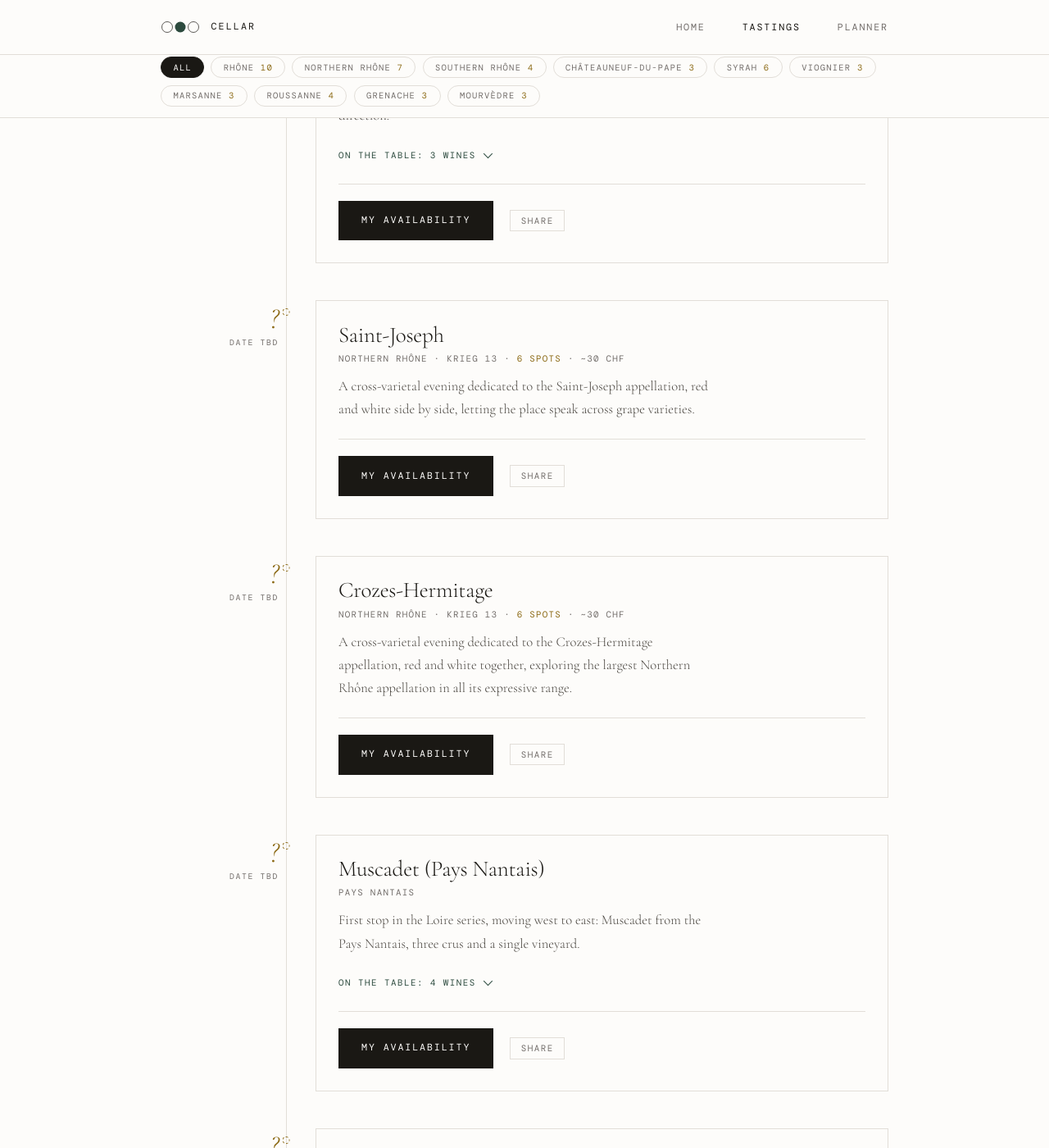
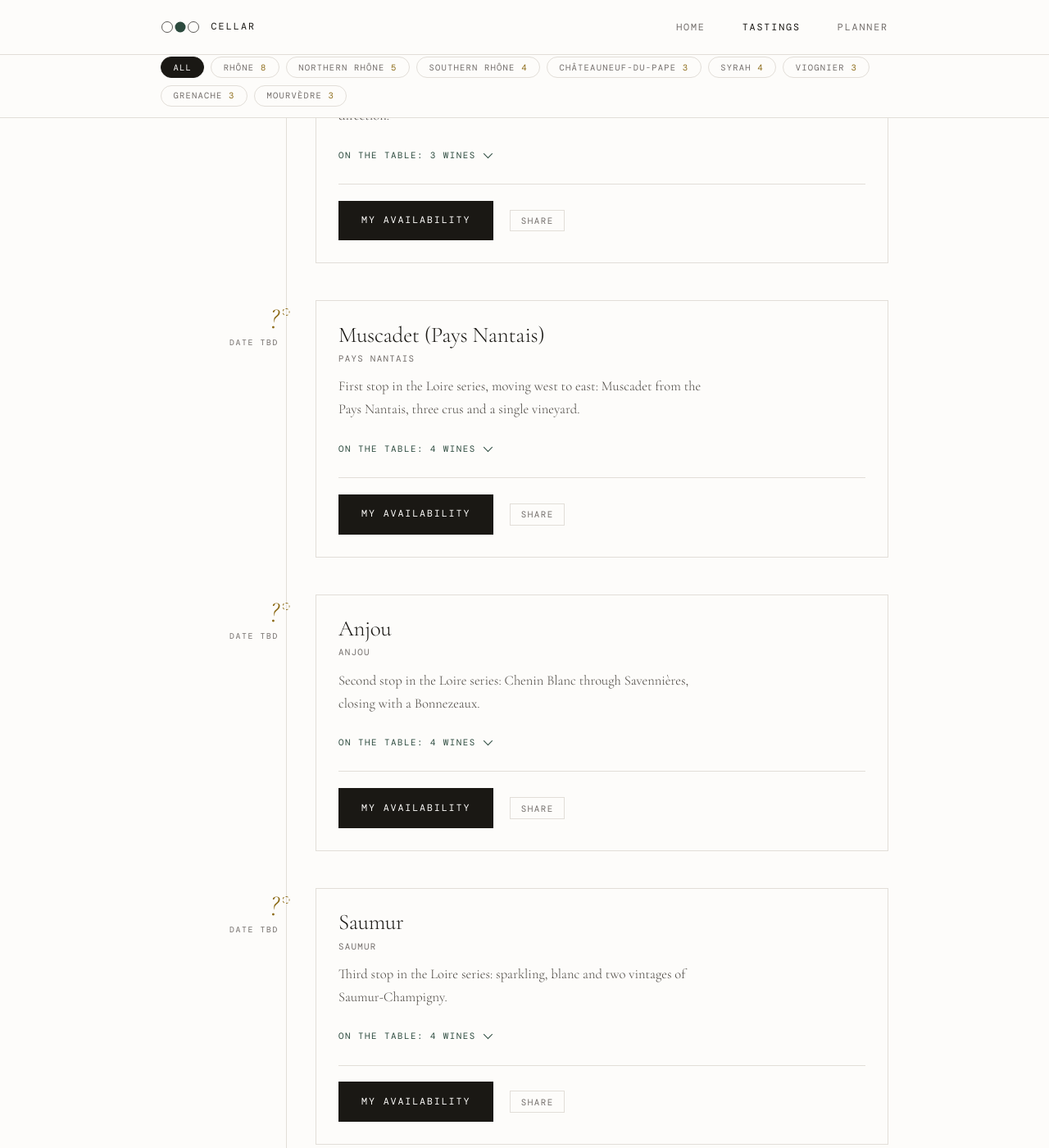
Before and after one commit to silviodirubbo/cellar, a Jekyll site: the page built from tastings/index.html, in a window 1280 px wide and 1400 px high, scrolled down 1993 px. Shown: the whole window at 82% size. Built offline with Jekyll 4.4.1, drawn with Linux system fonts in a browser that asks for light colours; some web fonts are replaced.

Commit message:
Remove Saint-Joseph and Crozes-Hermitage tastings
Not being planned at the moment.

```diff
--- a/_data/tastings.yml
+++ b/_data/tastings.yml
@@ -188,51 +188,6 @@
       vintage: 2017
       appellation: "Châteauneuf-du-Pape AOC"
       blend: "Grenache 30%, Mourvèdre 30%, Syrah 10%, Counoise 10%, autres 20%"
-
-- slug: saint-joseph
-  title: "Saint-Joseph"
-  date: null
-  date_tbd: true
-  location: "Krieg 13"
-  region: "Northern Rhône"
-  description: >
-    A cross-varietal evening dedicated to the Saint-Joseph appellation,
-    red and white side by side, letting the place speak across grape varieties.
-  tags:
-    - Syrah
-    - Marsanne
-    - Roussanne
-    - Saint-Joseph
-    - Rhône
-    - Northern Rhône
-    - France
-  status: upcoming
-  spots_total: 6
-  cost_estimate: "30 CHF"
-  featured: false
-
-- slug: crozes-hermitage
-  title: "Crozes-Hermitage"
-  date: null
-  date_tbd: true
-  location: "Krieg 13"
-  region: "Northern Rhône"
-  description: >
-    A cross-varietal evening dedicated to the Crozes-Hermitage appellation,
-    red and white together, exploring the largest Northern Rhône appellation
-    in all its expressive range.
-  tags:
-    - Syrah
-    - Marsanne
-    - Roussanne
-    - Crozes-Hermitage
-    - Rhône
-    - Northern Rhône
-    - France
-  status: upcoming
-  spots_total: 6
-  cost_estimate: "30 CHF"
-  featured: false
 
 - slug: muscadet-pays-nantais
   title: "Muscadet (Pays Nantais)"
```
